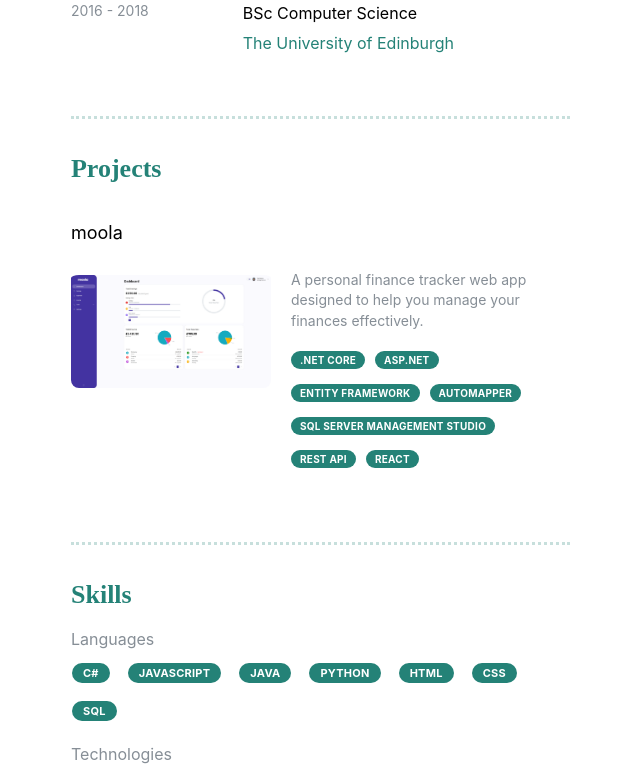
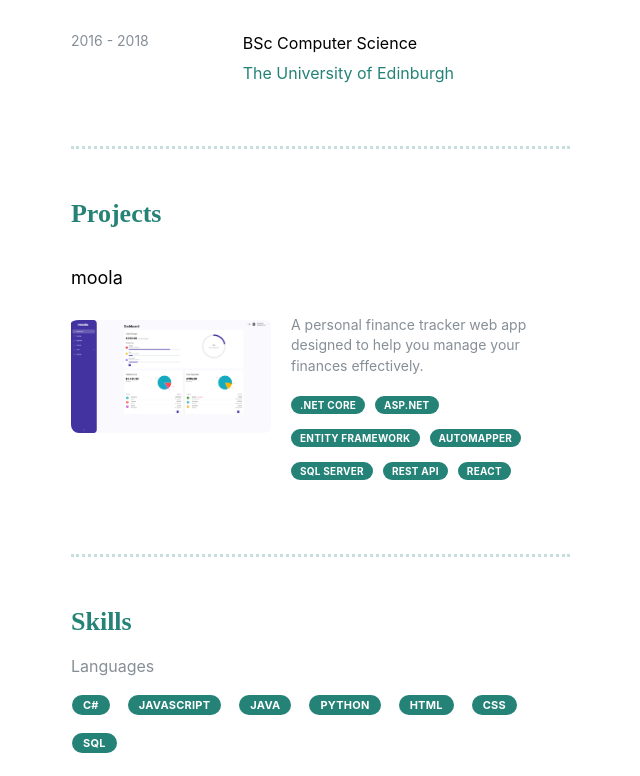
Before and after one commit to DylanMcCaw/portfolio-webpage, a React (Vite) app: page / in a window 1280 px wide. Shown: the part 2000-2776 px from the top of the page, without its empty margins (569-1209 px from the left). Built offline with nearby package versions, Linux system fonts and the light colour scheme; some icons are missing; the HTML template or start-up script is replaced by a standard one.

Commit message:
Fixed more spacing

```diff
--- a/src/components/RightSection.jsx
+++ b/src/components/RightSection.jsx
@@ -11,6 +11,7 @@ function RightSection({ sectionRefs }) {
   const sectionStyle = { marginBottom: '4rem' };
   const dividerStyle = {
     borderTop: '3px dotted #248277',
+    paddingBottom: '15px',
     opacity: 0.25,
     margin: '2rem 0'
   };
--- a/src/components/Skills.jsx
+++ b/src/components/Skills.jsx
@@ -10,7 +10,7 @@ function Skills() {
       </Title>
       {Object.entries(skills).map(([category, skills]) => (
         <div key={category} style={{ marginBottom: '20px' }}>
-          <Text color="dimmed" weight={700} size="md" style={{ marginBottom: '10px' }}>
+          <Text color="dimmed" weight={700} size="md" style={{ marginBottom: '15px' }}>
             {category}
           </Text>
           <Group spacing="xs" style={{ flexWrap: 'wrap' }}>
--- a/src/data/projects.js
+++ b/src/data/projects.js
@@ -2,7 +2,7 @@ export const projects = [
   {
     title: 'moola',
     description: 'A personal finance tracker web app designed to help you manage your finances effectively.',
-    skills: ['.NET Core', 'ASP.NET', 'Entity Framework', 'Automapper', 'SQL Server Management Studio', 'REST API', 'React'],
+    skills: ['.NET Core', 'ASP.NET', 'Entity Framework', 'Automapper', 'SQL Server', 'REST API', 'React'],
     image: '/moola-home-screenshot.png',
     githubUrl: 'https://github.com/DylanMcCaw/moola'
   },
```
